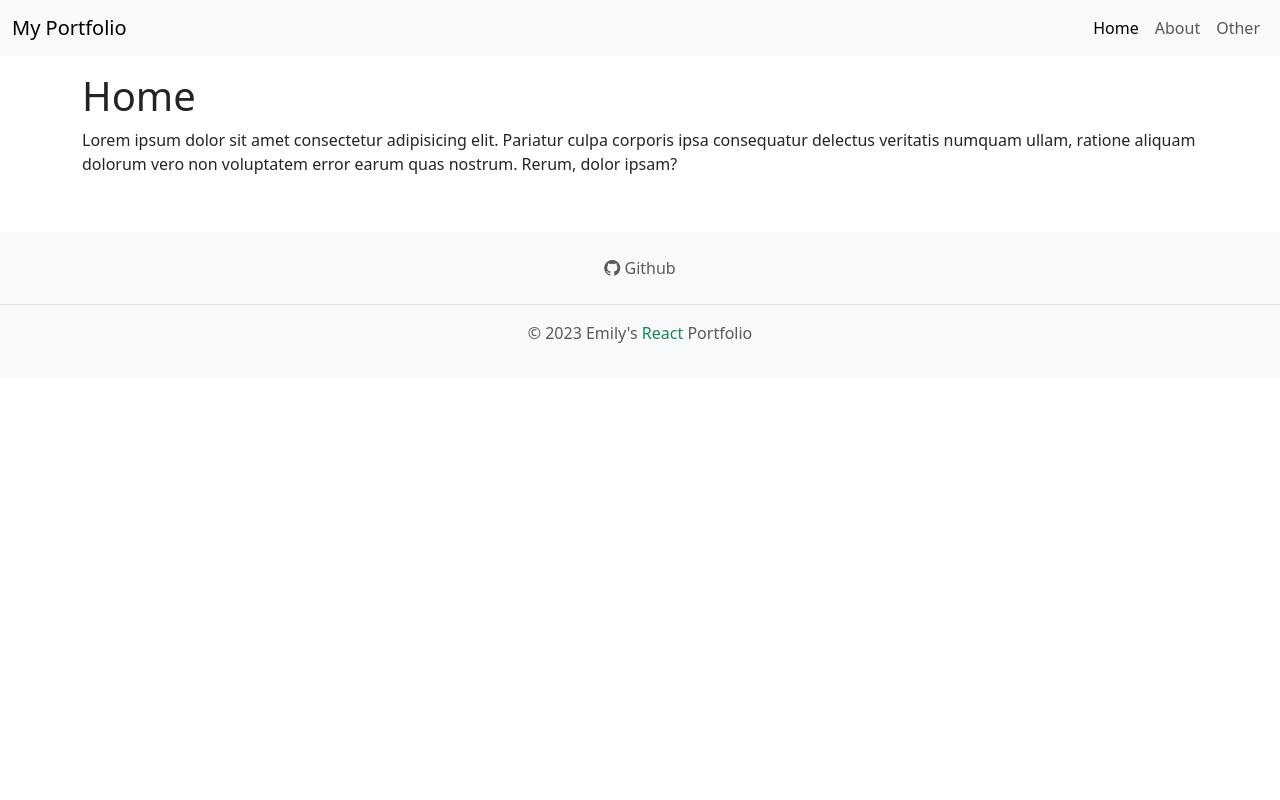
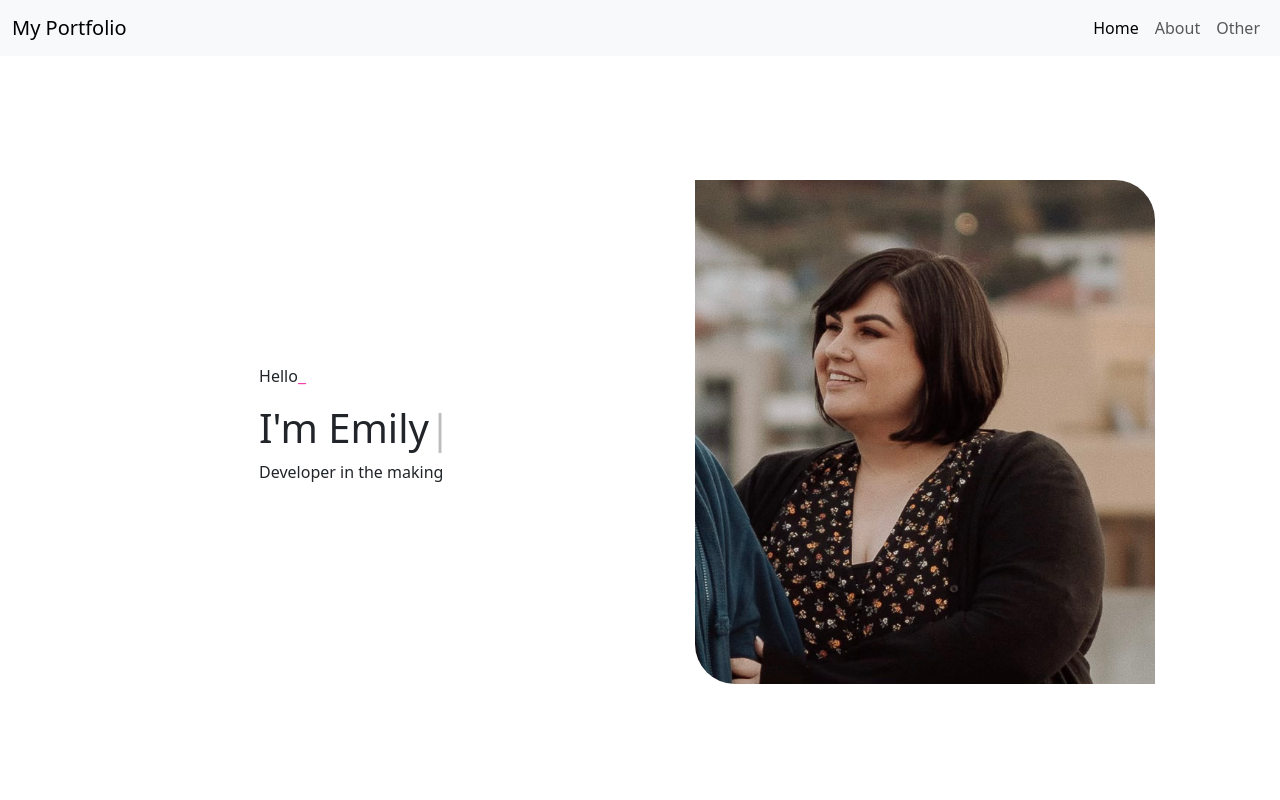
Before and after one commit to emjkenz/React-Portfolio, a React (Create React App) app: page / in a window 1280 px wide. Shown: the top 800 px of the page. Built offline with nearby package versions, Linux system fonts and the light colour scheme.

Commit message:
Added home page css and images

```diff
--- /dev/null
+++ b/src/Pages/Home.css
@@ -0,0 +1,81 @@
+.home {
+    height: 90vh;
+    display: flex;
+    align-items: center;
+}
+.home .col {
+    display: flex;
+    justify-content: center;
+}
+
+.home .image-container {
+    /* Adjust the size of the image so its not so overpowering */
+    height: 70%;
+}
+
+.home .image-container img {
+    height: 100%;
+    /* The borders gives the image an interesting shape */
+    border-top-right-radius: 40px;
+    border-bottom-left-radius: 40px;
+}
+
+.home .image-container img:hover {
+    /* Add an animation to the image when you hover over it */
+    animation: jiggle 1.5s infinite;
+}
+
+.underscore {
+    color: #f33fab;
+    /* Make the spacing of the "_" closer together to make it look larger */
+    letter-spacing: -6px;
+}
+
+.flash {
+    /* Add an animated flashing terminal cursor just like the inspiration website */
+    animation: flash 1s infinite;
+}
+
+@keyframes jiggle {
+
+    /* The animation sequence to make the image dance back and forth */
+    0% {
+        transform: rotate(0deg);
+    }
+
+    5% {
+        transform: rotate(0deg);
+    }
+
+    20% {
+        transform: rotate(5deg);
+    }
+
+    80% {
+        transform: rotate(-5deg);
+    }
+
+    95% {
+        transform: rotate(0deg);
+    }
+
+    100% {
+        transform: rotate(0deg);
+    }
+}
+
+@keyframes flash {
+
+    /* Fade the terminal cursor in and out */
+    0% {
+        opacity: 1;
+    }
+
+    50% {
+        opacity: 0;
+    }
+
+    100% {
+        opacity: 1;
+    }
+}
--- a/src/Pages/Home.jsx
+++ b/src/Pages/Home.jsx
@@ -1,12 +1,20 @@
+import emily from '../Images/Face.jpg';
+import './Home.css';
+
 const Home = () => {
     return (
-        <>
-            <h1>Home</h1>
-            <p>Lorem ipsum dolor sit amet consectetur adipisicing elit. Pariatur culpa corporis
-                ipsa consequatur delectus veritatis numquam ullam, ratione aliquam dolorum vero
-                non voluptatem error earum quas nostrum. Rerum, dolor ipsam?
-            </p>
-        </>
+        <div className="row home">
+            <div className='col'>
+                <div>
+                    <p>Hello<span class="underscore">__</span></p>
+                    <h1>I'm <span class="emily">Emily</span><span class="flash">|</span></h1>
+                    <p>Developer in the making</p>
+                </div>
+            </div>
+            <div className="col image-container">
+                <img src={emily} alt="Portrait" />
+            </div>
+        </div>
     );
 }
 
```
Also changed, not shown: src/Images/Face.jpg (added).
